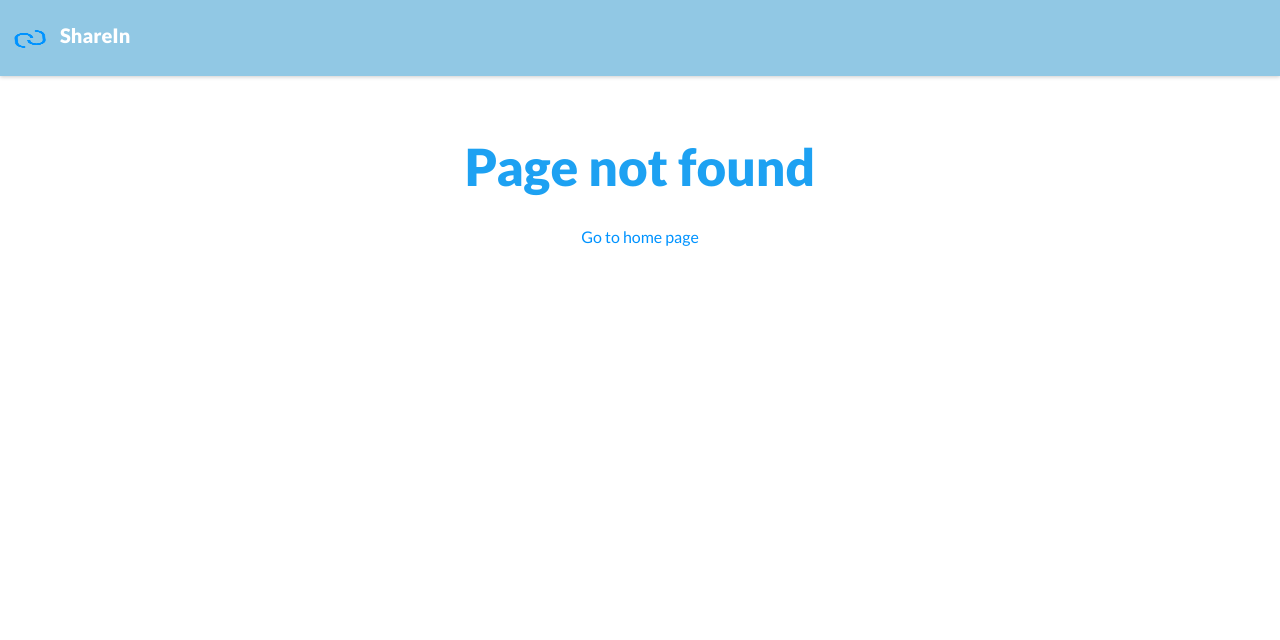
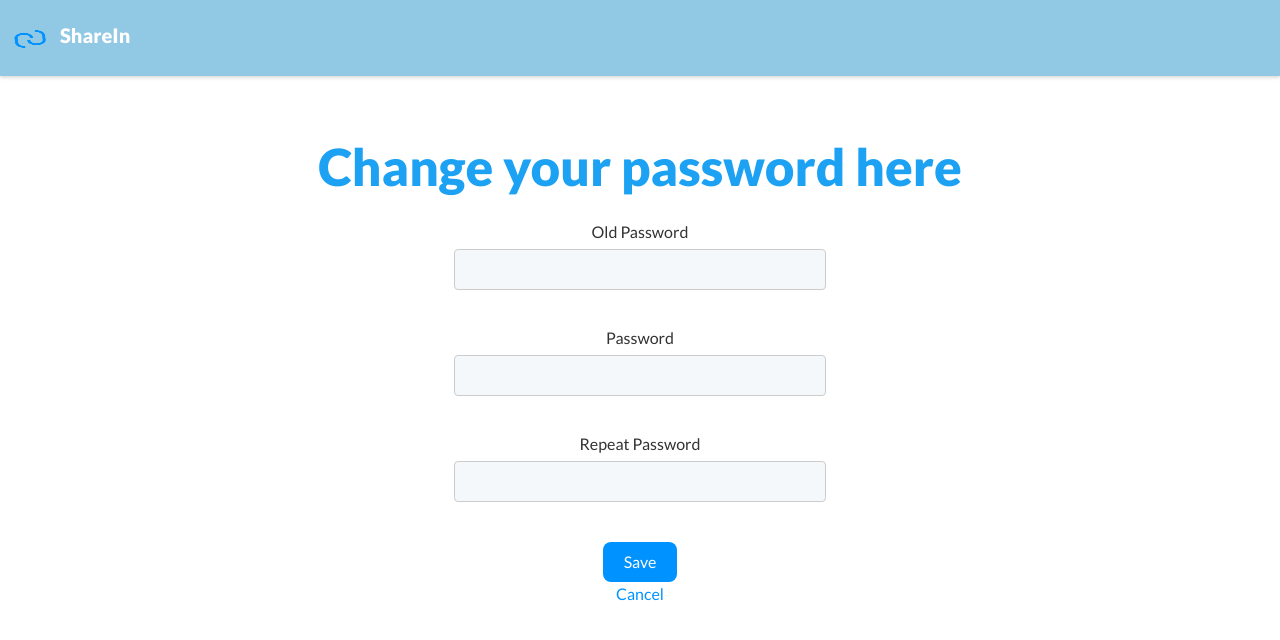
Before and after one commit to AnitaToRemember/proyectoFinal-linkShareFrontend, a React (Vite) app: page /change-password in a window 1280 px wide. Before the commit this address had no page. Shown: the top 640 px of the page. Built offline with nearby package versions, Linux system fonts and the light colour scheme.

Commit message:
ChangePasswordPage is created and css implemented

```diff
--- a/src/App.jsx
+++ b/src/App.jsx
@@ -13,6 +13,8 @@ import { useContext } from 'react'
 import { AuthContext } from './context/AuthContext'
 import FilterPage from './pages/FilterPage'
 import PasswordRecoveryPage from './pages/PasswordRecoveryPage'
+import ChangeUserPassword from './pages/ChangeUserPassword'
+
 
 function App() {
 
@@ -23,13 +25,14 @@ function App() {
       <HeaderBar />
         <Routes>
           <Route path="/" element={<LoginPage />}/>
-          <Route path="/password-recovery" element={<PasswordRecoveryPage />} />
           <Route path="/home" element={<HomePage />}/>
           <Route path="/register" element={<RegisterPage />} />
           <Route path="/mylinks" element={<MyLinks />} />
           <Route path="/filter"element={<FilterPage/>} />
           <Route path="/links/:id" element={<LinkPage />}/>
           <Route path="/account" element={<AccountPage/>}/>
+          <Route path="/change-password" element={<ChangeUserPassword/>}/>
+          <Route path="/password-recovery" element={<PasswordRecoveryPage />} />
           <Route path="*" element={<NotFoundPage /> }/>
         </Routes>
       { user ? <NavigationBar /> : null}
--- a/src/pages/AccountPage.jsx
+++ b/src/pages/AccountPage.jsx
@@ -1,11 +1,12 @@
 import { useContext, useRef, useState } from "react";
-import defaultAvatar from '../assets/default-avatar.png'
-import '../styles/AccountPage.css';
+import defaultAvatar from "../assets/default-avatar.png";
+import "../styles/AccountPage.css";
 import { AuthContext } from "../context/AuthContext";
 import { uploadAvatar } from "../services";
+import { Link } from "react-router-dom";
 
 const AccountPage = () => {
-  const { user, token } = useContext(AuthContext)
+  const { user, token } = useContext(AuthContext);
   const [avatar, setAvatar] = useState(user.avatar || defaultAvatar); // Ruta de la imagen de avatar predeterminada
   const [selectedAvatarFile, setSelectedAvatarFile] = useState(null);
   const [isEditingAvatar, setIsEditingAvatar] = useState(false);
@@ -14,7 +15,7 @@ const AccountPage = () => {
 
   const showEditAvatar = () => {
     setIsEditingAvatar(true);
-  }
+  };
 
   const handleAvatarClick = () => {
     fileInputRef.current.click();
@@ -27,20 +28,20 @@ const AccountPage = () => {
 
   const uploadImage = async (imageFile) => {
     try {
-      await uploadAvatar({ imageFile, token })
+      await uploadAvatar({ imageFile, token });
       setAvatar(URL.createObjectURL(imageFile));
     } catch (error) {
       console.log(error);
     }
-  }
+  };
 
   const handleSubmit = async (e) => {
-    e.preventDefault()
+    e.preventDefault();
     setIsEditingAvatar(false);
     if (selectedAvatarFile) {
-      uploadImage(selectedAvatarFile)
+      uploadImage(selectedAvatarFile);
     }
-  }
+  };
 
   return (
     <section>
@@ -48,27 +49,49 @@ const AccountPage = () => {
       <div className="account-details">
         <h2>Profile Information</h2>
         <div className="avatar-container">
-          <img key={avatar} src={avatar}  alt="Profile Avatar" className="avatar" onClick={showEditAvatar} />
+          <img
+            key={avatar}
+            src={avatar}
+            alt="Profile Avatar"
+            className="avatar"
+            onClick={showEditAvatar}
+          />
           {isEditingAvatar && (
             <div className="avatar-edit">
-            <input type="file" id="fileInput" className="custom-file-input" accept="image/*" onChange={handleAvatarChange} ref={fileInputRef} />
-            <label htmlFor="fileInput">
-              <button onClick={handleAvatarClick}> Save </button>
-            </label>
-            <button type="submit"  className="save-button" onClick={handleSubmit}>
-              Send
-            </button>
-          </div>
-
+              <input
+                type="file"
+                id="fileInput"
+                className="custom-file-input"
+                accept="image/*"
+                onChange={handleAvatarChange}
+                ref={fileInputRef}
+              />
+              <label htmlFor="fileInput">
+                <button onClick={handleAvatarClick}> Select the file </button>
+              </label>
+              <button
+                type="submit"
+                className="save-button"
+                onClick={handleSubmit}
+              >
+                Send
+              </button>
+            </div>
           )}
         </div>
-        <p><strong>Username:</strong> {user.username}</p>
-        <p><strong>Email:</strong> {user.email}</p>
+        <p>
+          <strong>Username:</strong> {user.username}
+        </p>
+        <p>
+          <strong>Email:</strong> {user.email}
+        </p>
         {/* Otros detalles del perfil */}
       </div>
       <div className="account-actions">
         <h2>Account Actions</h2>
-        <button>Change Password</button>
+        <button className="change-password-button">
+          <Link to="/change-password">Change Password</Link>
+        </button>
         <button>Delete Account</button>
       </div>
     </section>
--- /dev/null
+++ b/src/pages/ChangeUserPassword.jsx
@@ -0,0 +1,76 @@
+import { useState } from "react";
+import { registerUserService } from "../services/index";
+import "../styles/RegisterPage.css";
+
+const ChangeUserPassword = () => {
+  //const [oldPass, setOldpass] = useState("");
+  const [pass1, setPass1] = useState("");
+  const [pass2, setPass2] = useState("");
+  const [error, setError] = useState("");
+
+  const handleForm = async (e) => {
+    e.preventDefault();
+    setError("");
+
+    if (pass1 !== pass2) {
+      setError("Passwords do not match");
+      return;
+    }
+
+    try {
+      await registerUserService({ password: pass1 });
+
+    } catch (error) {
+      setError(error.message);
+    }
+  };
+
+  return (
+    <section>
+      <h1>Change your password here</h1>
+      <form onSubmit={handleForm}>
+      <fieldset>
+          <label htmlFor="oldPass">Old Password </label>
+          <input
+            type="password"
+            id="oldPass"
+            name="oldPass"
+            required
+            //onChange={(e) => setOldPass(e.target.value)}
+          />
+        </fieldset>
+
+        <fieldset>
+          <label htmlFor="pass1">Password </label>
+          <input
+            type="password"
+            id="pass1"
+            name="pass1"
+            required
+            onChange={(e) => setPass1(e.target.value)}
+          />
+        </fieldset>
+
+        <fieldset>
+          <label htmlFor="pass2">Repeat Password </label>
+          <input
+            type="password"
+            id="pass2"
+            name="pass2"
+            required
+            onChange={(e) => setPass2(e.target.value)}
+          />
+        </fieldset>
+
+        <button>Save</button>
+        {error ? <p>{error}</p> : null}
+      </form>
+
+      <div>
+         <a href="./account">Cancel</a>
+      </div>
+    </section>
+  );
+};
+
+export default ChangeUserPassword;
--- a/src/pages/PasswordRecoveryPage.jsx
+++ b/src/pages/PasswordRecoveryPage.jsx
@@ -1,5 +1,4 @@
 import { useState } from "react";
-import "../styles/FilterPage.css";
 
 function PasswordRecoveryPage() {
   const [email, setEmail] = useState("");
--- a/src/styles/AccountPage.css
+++ b/src/styles/AccountPage.css
@@ -1,4 +1,4 @@
-
+/* General section styles */
 section {
   display: flex;
   flex-direction: column;
@@ -6,20 +6,24 @@ section {
   padding: 20px;
 }
 
+/* Heading styles */
 h1 {
   font-size: 24px;
   margin-bottom: 20px;
   color: #1da1f2;
 }
 
+/* Account details container styles */
 .account-details {
   text-align: center;
 }
 
+/* Avatar container styles */
 .avatar-container {
   position: relative;
 }
 
+/* Avatar image styles */
 .avatar {
   width: 150px;
   height: 150px;
@@ -27,13 +31,15 @@ h1 {
   object-fit: cover;
 }
 
+/* Avatar edit container styles */
 .avatar-edit {
-  position: relative; /* Cambiado a relative */
+  position: relative;
   display: flex;
   flex-direction: column;
   align-items: center;
 }
 
+/* Hidden file input for avatar upload */
 input[type="file"] {
   opacity: 0;
   position: absolute;
@@ -41,8 +47,8 @@ input[type="file"] {
   height: 0;
 }
 
-
-.custom-file-input {
+/* Custom label for file input */
+.custom-label {
   background-color: #1da1f2;
   color: #fff;
   padding: 10px 15px;
@@ -55,16 +61,12 @@ input[type="file"] {
   display: inline-block;
 }
 
-/* Pseudo-estilo para el input[type="file"] personalizado */
-.custom-file-input::before {
-  content: "Seleccionar Archivo"; /* Texto que se muestra en el botón personalizado */
-}
-
-/* Establece un estilo visual cuando se pasa el mouse sobre el botón personalizado */
+/* Visual style when hovering over the custom file input */
 .custom-file-input:hover {
   background-color: #0c8de8;
 }
 
+/* Custom file input button styles */
 .custom-file-input-button {
   background-color: #1da1f2;
   color: #fff;
@@ -77,6 +79,7 @@ input[type="file"] {
   text-align: center;
 }
 
+/* General button styles */
 button {
   background-color: #1da1f2;
   color: #fff;
@@ -88,18 +91,19 @@ button {
   margin-top: 10px;
 }
 
+/* Button hover effect */
 button:hover {
   background-color: #0c8de8;
 }
 
-/* Estilos para los enlaces de texto */
+/* Text links styles */
 h2 {
   font-size: 20px;
   margin-bottom: 10px;
   color: #333;
 }
 
-/* Estilos para el botón "Cambiar Avatar" */
+/* Styles for the "Change Avatar" button */
 .avatar-edit button {
   background-color: #1da1f2;
   color: #fff;
@@ -111,11 +115,12 @@ h2 {
   margin-top: 10px;
 }
 
+/* Hover effect for "Change Avatar" button */
 .avatar-edit button:hover {
   background-color: #0c8de8;
 }
 
-/* Estilos para el botón "Guardar" */
+/* Styles for the "Save" button */
 .avatar-edit .save-button {
   background-color: #1da1f2;
   color: #fff;
@@ -124,9 +129,27 @@ h2 {
   border: none;
   border-radius: 4px;
   cursor: pointer;
-  margin-top: 20px; /* Aumentar el margen superior para separar del avatar */
+  margin-top: 20px; /* Increase top margin to separate from avatar */
 }
 
+/* Hover effect for the "Save" button */
 .avatar-edit .save-button:hover {
   background-color: #0c8de8;
 }
+
+/* Styles for buttons with links */
+.account-actions button {
+  background-color: #1da1f2;
+  color: white;
+  padding: 10px 20px;
+  border: none;
+  text-decoration: none;
+  cursor: pointer;
+  margin-right: 10px;
+}
+
+/* Styles for the link within a button */
+.account-actions button a {
+  text-decoration: none;
+  color: inherit;
+}
```
